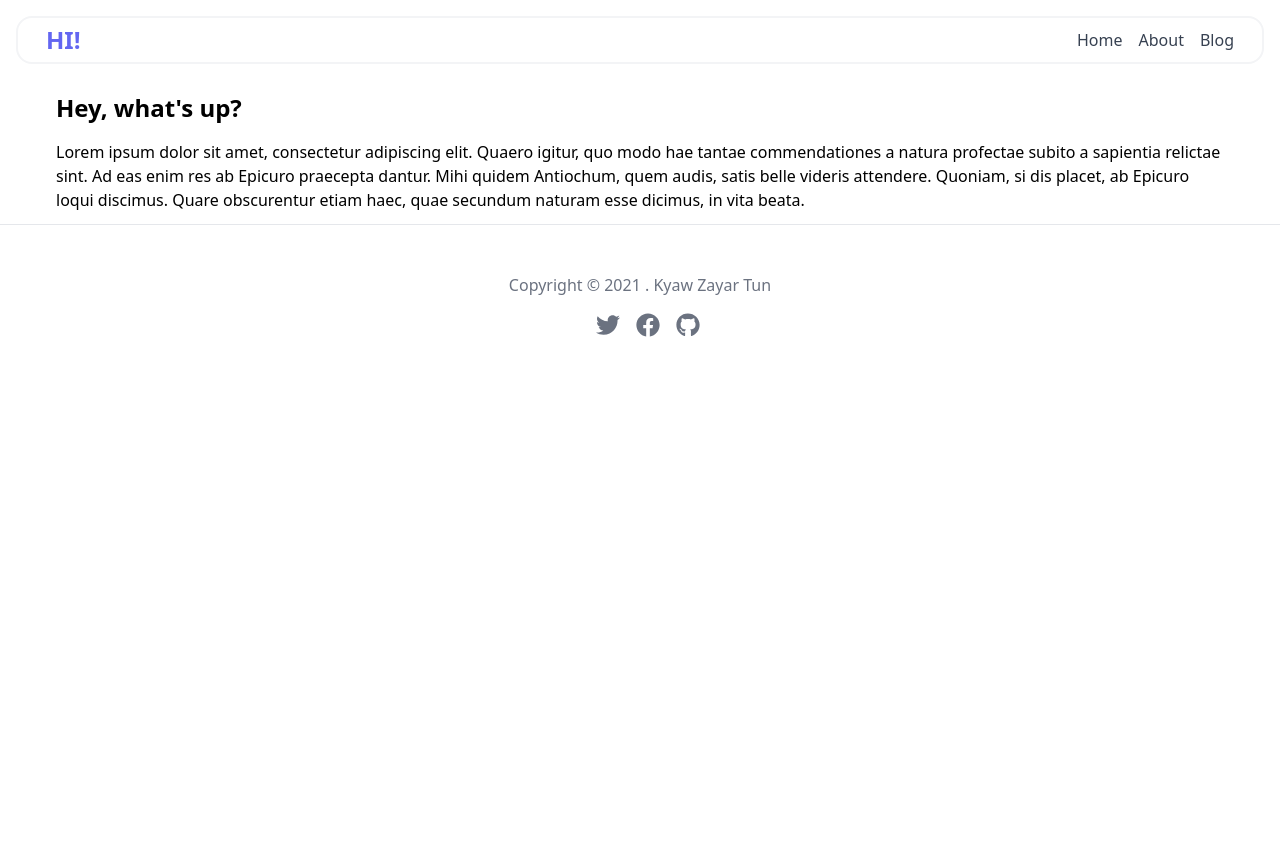
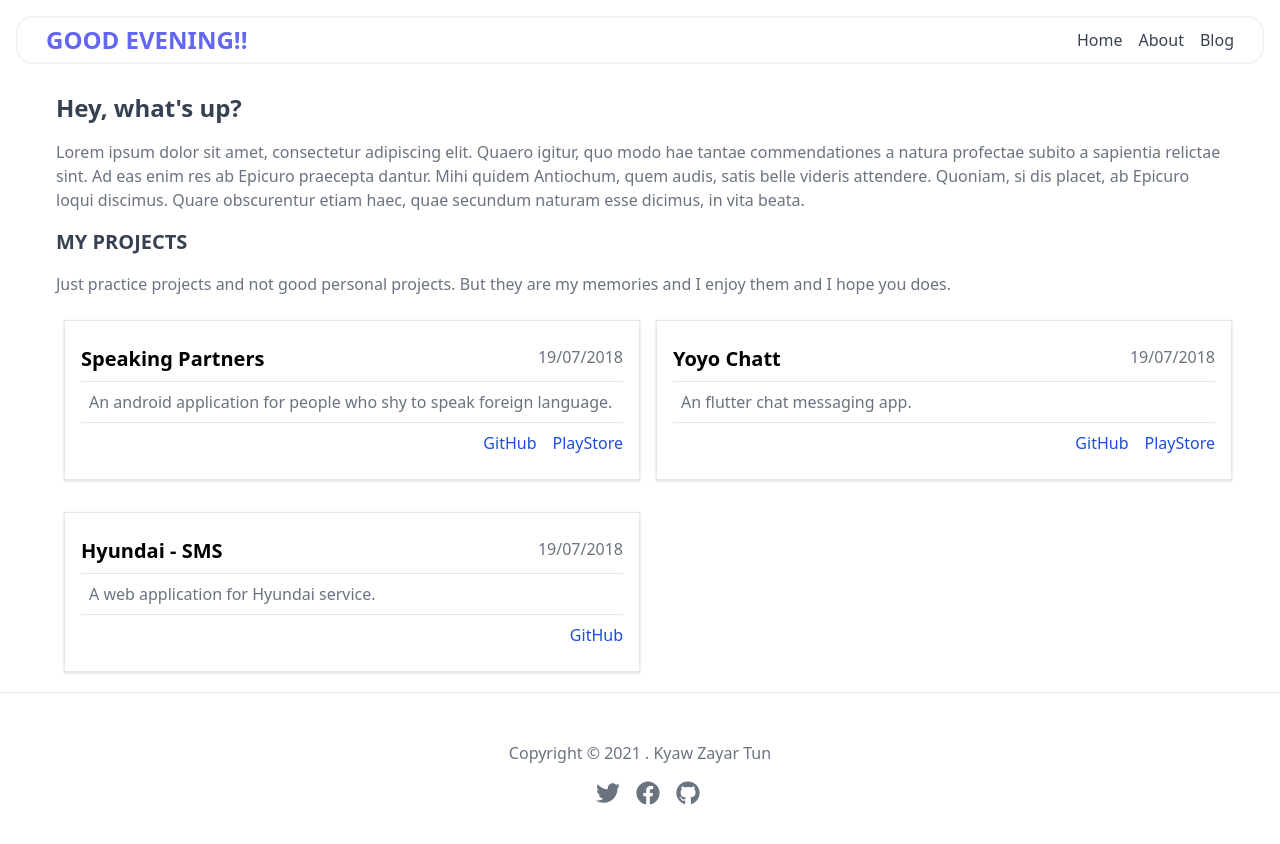
Before and after one commit to ZattWine/kyawzayartun, a Next.js app: page / in a window 1280 px wide. Shown: the top 844 px of the page. Before the commit the page ends 800 px from the top, so only its background shows below. Built offline with nearby package versions, Linux system fonts and the light colour scheme; what @tailwindcss/typography would draw is missing.

Commit message:
projects and project item

```diff
--- a/components/Header.js
+++ b/components/Header.js
@@ -1,11 +1,12 @@
+import { getPeriodTime } from '@/lib/datetimeUtils'
 import Link from 'next/link'
 
 export default function Header() {
   return (
     <header className='flex flex-row space-x-4 items-center justify-between rounded-2xl bg-white text-gray-700 h-12 px-7 border-2 border-gray-100 m-4'>
-      <div className='uppercase text-indigo-500 text-2xl font-bold'>
+      <div className='uppercase text-indigo-500 text-xl md:text-2xl font-bold'>
         <Link href='/'>
-          <a>Hi!</a>
+          <a>{getPeriodTime()}!</a>
         </Link>
       </div>
       <nav>
--- /dev/null
+++ b/components/ProjectItem.js
@@ -0,0 +1,23 @@
+import RepoLinkItem from './RepoLinkItem'
+
+export default function ProjectItem({ project }) {
+  return (
+    <div className='w-full border border-gray-200 shadow m-2 p-4'>
+      <div className='border-b border-gray-200 py-2'>
+        <div className='flex flex-row justify-between'>
+          <h1 className='text-xl font-bold'>{project.title}</h1>
+          <span className='text-gray-500'>{project.date}</span>
+        </div>
+      </div>
+      <div className='p-2 border-b'>
+        <p className='text-gray-500'>{project.description}</p>
+      </div>
+      <div className='py-2 flex flex-row space-x-4 justify-end'>
+        {project.links.length > 0 &&
+          project.links.map((i) => (
+            <RepoLinkItem key={i.type} type={i.type} url={i.url} />
+          ))}
+      </div>
+    </div>
+  )
+}
--- /dev/null
+++ b/components/RepoLinkItem.js
@@ -0,0 +1,11 @@
+export default function RepoLinkItem({ type, url }) {
+  return (
+    <a
+      className='text-blue-700 hover:text-blue-500'
+      href={`${url}`}
+      target='_blank'
+    >
+      {type}
+    </a>
+  )
+}
--- a/components/post/PostItem.js
+++ b/components/post/PostItem.js
@@ -2,7 +2,6 @@ import Link from 'next/link'
 import { getFormattedDate } from '../../lib/datetimeUtils'
 
 const PostItem = (props) => {
-  console.log(props)
   const { title, date, excerpt, slug } = props
   const dateString = getFormattedDate(date)
 
--- a/data/me.js
+++ b/data/me.js
@@ -8,4 +8,37 @@ export const me = {
     facebook: 'https://www.facebook.com/zy.98727',
     github: 'https://github.com/ZattWine',
   },
+  projects: [
+    {
+      id: 1,
+      title: 'Speaking Partners',
+      description:
+        'An android application for people who shy to speak foreign language.',
+      links: [
+        { type: 'GitHub', url: 'https://github' },
+        { type: 'PlayStore', url: 'https://github' },
+      ],
+      tags: ['Android', 'Agora.io', 'Firebase'],
+      date: '19/07/2018',
+    },
+    {
+      id: 2,
+      title: 'Yoyo Chatt',
+      description: 'An flutter chat messaging app.',
+      links: [
+        { type: 'GitHub', url: 'https://github' },
+        { type: 'PlayStore', url: 'https://github' },
+      ],
+      tags: ['Android', 'Flutter', 'Firebase'],
+      date: '19/07/2018',
+    },
+    {
+      id: 3,
+      title: 'Hyundai - SMS',
+      description: 'A web application for Hyundai service.',
+      links: [{ type: 'GitHub', url: 'https://github' }],
+      tags: ['Node.js', 'Koa', 'MySQL', 'React.js'],
+      date: '19/07/2018',
+    },
+  ],
 }
--- a/lib/datetimeUtils.js
+++ b/lib/datetimeUtils.js
@@ -5,9 +5,17 @@ export const distanceToNow = (datetime) => {
 }
 
 export const getFormattedDate = (date) => {
-  return moment(date).format('MMM d, YYYY')
+  const dateString = moment(date).format('MMM d, YYYY')
+  console.log(dateString)
+  return dateString
 }
 
 export const getCurrentYear = () => {
   return moment().format('YYYY')
 }
+
+export const getPeriodTime = () => {
+  const current = moment()
+  const time = current.format('a')
+  return time.toLowerCase() === 'am' ? 'Goo morning!' : 'Good evening!'
+}
--- a/pages/index.js
+++ b/pages/index.js
@@ -1,17 +1,36 @@
 import Layout from '@/components/Layout'
+import ProjectItem from '@/components/ProjectItem'
+import { me } from '@/data/me'
 
 export default function HomePage() {
   return (
     <Layout>
-      <h1 className='text-2xl font-bold'>Hey, what's up?</h1>
-      <p className='mt-4'>
-        Lorem ipsum dolor sit amet, consectetur adipiscing elit. Quaero igitur,
-        quo modo hae tantae commendationes a natura profectae subito a sapientia
-        relictae sint. Ad eas enim res ab Epicuro praecepta dantur. Mihi quidem
-        Antiochum, quem audis, satis belle videris attendere. Quoniam, si dis
-        placet, ab Epicuro loqui discimus. Quare obscurentur etiam haec, quae
-        secundum naturam esse dicimus, in vita beata.
-      </p>
+      <main>
+        <h1 className='text-2xl text-gray-700 font-bold'>Hey, what's up?</h1>
+        <p className='mt-4 text-gray-500'>
+          Lorem ipsum dolor sit amet, consectetur adipiscing elit. Quaero
+          igitur, quo modo hae tantae commendationes a natura profectae subito a
+          sapientia relictae sint. Ad eas enim res ab Epicuro praecepta dantur.
+          Mihi quidem Antiochum, quem audis, satis belle videris attendere.
+          Quoniam, si dis placet, ab Epicuro loqui discimus. Quare obscurentur
+          etiam haec, quae secundum naturam esse dicimus, in vita beata.
+        </p>
+
+        <div className='mt-4'>
+          <h2 className='text-xl text-gray-700 uppercase font-bold'>
+            My Projects
+          </h2>
+          <p className='mt-4 text-gray-500'>
+            Just practice projects and not good personal projects. But they are
+            my memories and I enjoy them and I hope you does.
+          </p>
+          {me.projects.length === 0 && <h2>No projects found.</h2>}
+          <div className='mt-4 grid md:grid-cols-2 gap-4'>
+            {me.projects.length > 0 &&
+              me.projects.map((p) => <ProjectItem key={p.id} project={p} />)}
+          </div>
+        </div>
+      </main>
     </Layout>
   )
 }
```
